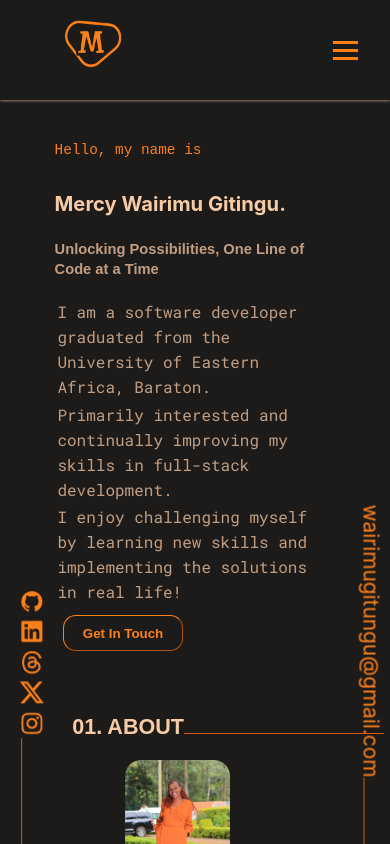
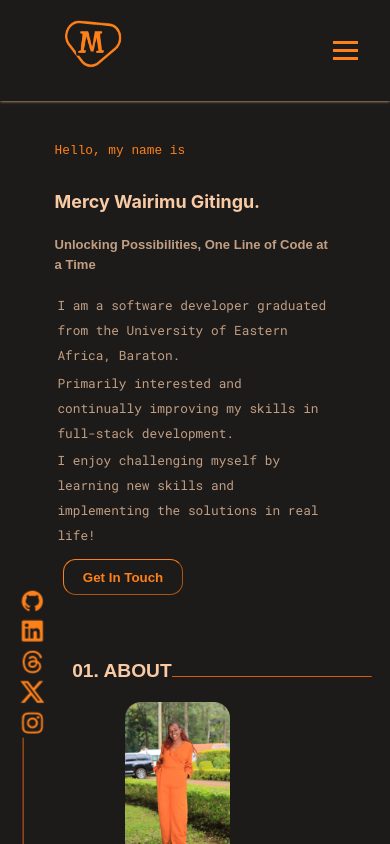
Before and after one commit to MasyWairimu/WAIRIMU_PORTFOLIO, a React (Create React App) app in the folder wairimu_portfolio/: page / in a window 390 px wide. Built offline with nearby package versions, Linux system fonts and the light colour scheme; a web font is replaced by a local one.

Commit message:
image resizing

```diff
--- a/wairimu_portfolio/src/App.css
+++ b/wairimu_portfolio/src/App.css
@@ -35,3 +35,11 @@ body{
     width: 100%;
   }
 }
+
+@media only screen  and (max-width:480px) {
+  body{
+    font-size: 0.8rem;
+    line-height: 30px;
+    width: 100%;
+  }
+}
--- a/wairimu_portfolio/src/Components/Footer/Footer.css
+++ b/wairimu_portfolio/src/Components/Footer/Footer.css
@@ -180,14 +180,13 @@
     }
 }
 
-@media only screen  and (max-width: 500px) {
+@media only screen  and (max-width: 480px) {
     .emailContainer{
-        right: -45%;
-        bottom: 15%;
+        display: none;
     }
 
     .FooterContainer{
-        left: -25%;
+        left: -28%;
         bottom: 15%;
     }
 }
--- a/wairimu_portfolio/src/Components/MainPage/MainPage.css
+++ b/wairimu_portfolio/src/Components/MainPage/MainPage.css
@@ -518,6 +518,13 @@ li {
     }
     .aboutContent {
         margin-left: 15%;
+        width: 100%;
+    }
+
+    .list ol{
+        display: flex;
+        flex-direction: column;
+        text-align: center;
     }
 
     /* experience section */
@@ -529,17 +536,19 @@ li {
     /* project section */
 
     .projectContent{
-        width: 100%;
+        width: 95%;
     }
 
     .projectSection{
         margin-left: 5%;
+        width: 90%;
     }
 
     /* Skills section */
 
     .skillsSection {
         margin-left: 10%;
+        width: 90%;
 
     }
 
@@ -565,6 +574,9 @@ li {
 }
 
 @media only screen and (max-width:480px) {
+    .intro p{
+        font-size: 0.8rem;
+    }
     .Name {
         font-weight: 700;
         font-size: 1.5em;
@@ -579,11 +591,15 @@ li {
     .projectImage img{
         width: 300px !important;
         height: 200px;
-        margin: 0;
+        margin: 0 auto;
     }
 
     .experience h3{
         font-size: 0.9rem;
+    }
+
+    .skillItem{
+        padding: 0.8rem;
     }
 
     .experience h4{
@@ -597,6 +613,13 @@ li {
 }
 
 @media only screen and (max-width:440px) {
+
+    .projectImage img{
+        width: 200px !important;
+        height: 150px;
+        margin: 0;
+    }
+
     .Name {
         font-weight: 700;
         font-size: 1.4em;
--- a/wairimu_portfolio/src/Components/Navbar/Navbar.css
+++ b/wairimu_portfolio/src/Components/Navbar/Navbar.css
@@ -92,7 +92,7 @@
         text-align: center;
         box-shadow: 0 10px 27px rgba(248, 203, 165, 1);
         z-index: 1000;
-        height: 45vh;
+        height: 50vh;
         padding: auto;
     }
 
```
